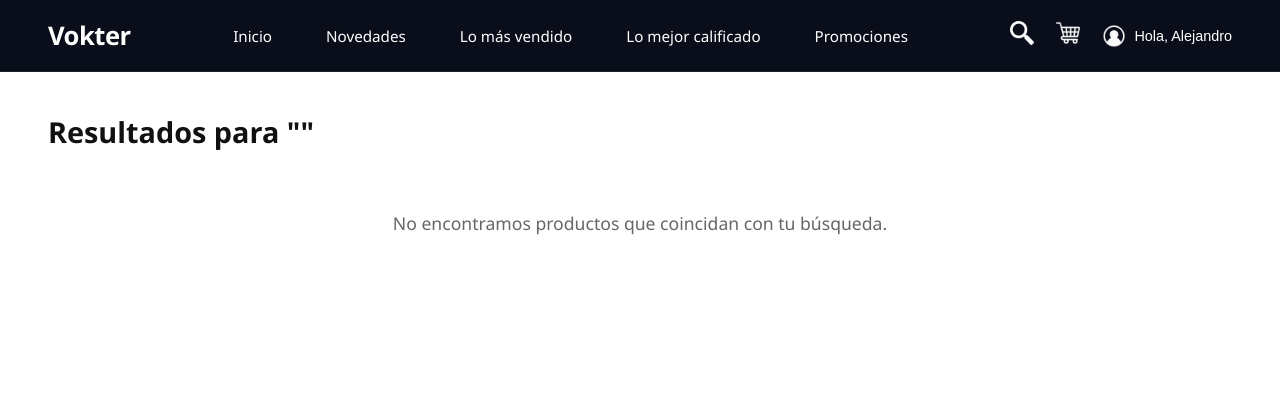
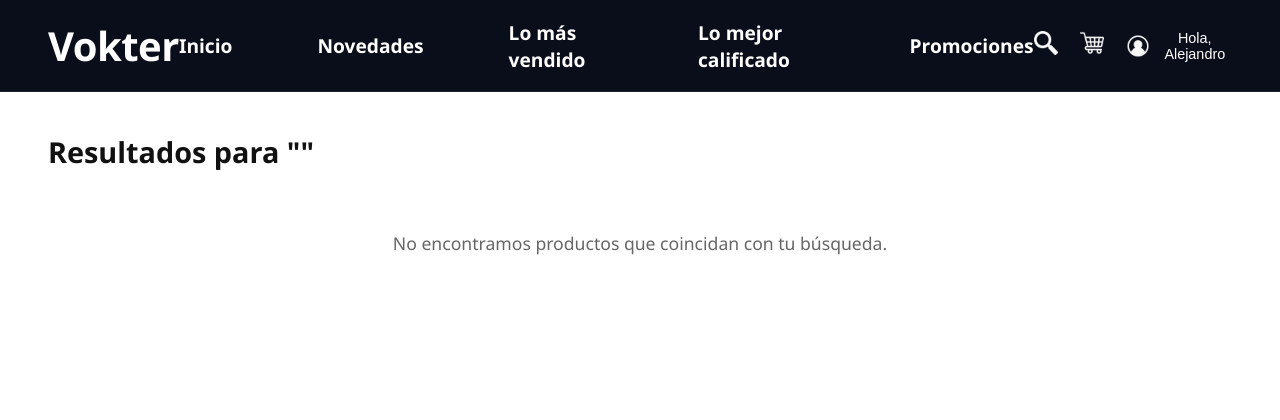
Before and after one commit to Magno225/vokter-prueba-tecnica, a PHP site: page /Buscar.php in a window 1280 px wide. Shown: the top 420 px of the page. Run offline with PHP 8.4, Linux system fonts and the light colour scheme.

Commit message:
Mejoras en el tamaño del menu principal y ajuste de imagenes.

```diff
--- a/Views/partials/header.php
+++ b/Views/partials/header.php
@@ -62,10 +62,10 @@ if (isset($_SESSION['usuario_id'])) {
     border-bottom: 1px solid var(--border-subtle);
   }
 
-  .logo { font-size: 1.6rem; font-weight: 800; letter-spacing: -0.5px; color: var(--text-white); }
+  .logo { font-size: 2.5rem; font-weight: 800; letter-spacing: -0.5px; color: var(--text-white); }
   .logo a {color: var(--text-white); text-decoration: none;}
-  nav ul { list-style: none; display: flex; align-items: center; gap: 54px; }
-  nav a { color: var(--text-white); text-decoration: none; font-size: 0.95rem; font-weight: 500; }
+  nav ul { list-style: none; display: flex; align-items: center; gap: 85px; }
+  nav a { color: var(--text-white); text-decoration: none; font-size: 1.2rem; font-weight: 600; }
   nav a:hover { color: var(--blue-light); }
 
   .nav-icons { display: flex; align-items: center; gap: 22px; }
```
